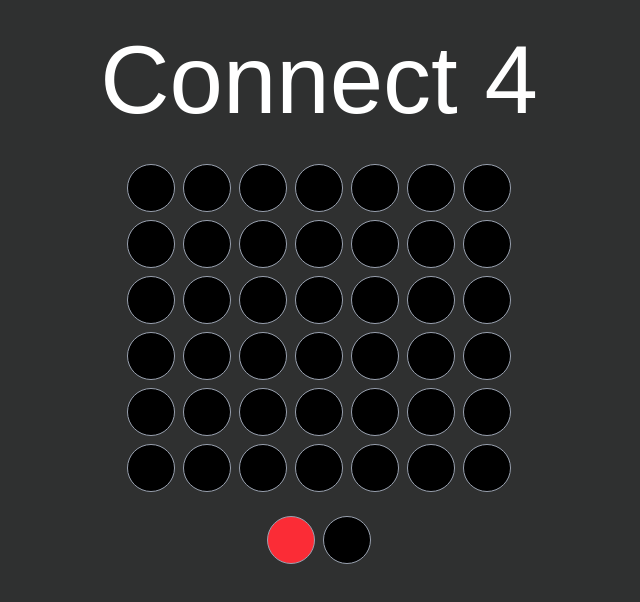
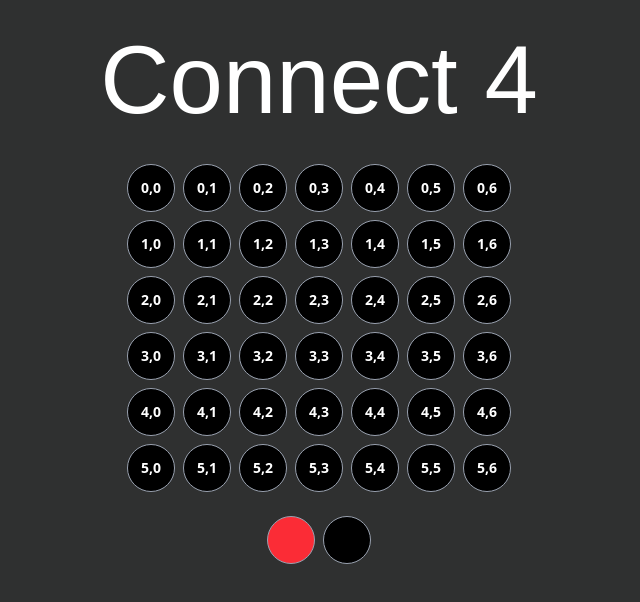
Before and after one commit to JulianAlvarez07/connect-4, a React (Vite) app: page / in a window 1280 px wide. Shown: the top 602 px of the page, without its empty margins (321-961 px from the left). Built offline with nearby package versions, Linux system fonts and the light colour scheme; a web font is replaced by a local one.

Commit message:
Add functionality for tokens to fall to the last column and create potential winners.

```diff
--- a/src/components/Connect4.jsx
+++ b/src/components/Connect4.jsx
@@ -8,31 +8,35 @@ const TURNS = {
 }
 
 const Connect4 = () => {
-  // const [turn, setTurn] = useState(TURN.RED)
   const filas = 6;
   const columnas = 7;
 
-  // Estado inicial con null en cada celda
-  const [board, setBoard] = useState(
-    Array.from({ length: filas }, (_, i) =>
-      Array.from({ length: columnas }, (_, j) => `${i},${j}`)
-    )
-  );
+  const [board, setBoard] = useState(Array.from({ length: filas }, () => Array(columnas).fill(null)));
 
   const [turn, setTurn] = useState(TURNS.RED)
 
 
-  const updateBoard = ([row, col]) => {
+  const findEmptyRow = (board, col) => {
+    for (let row = board.length - 1; row >= 0; row--) {
+      if (board[row][col] === null) return row;
+    }
+    return null;
+  };
+
+
+  const updateBoard = ([, col]) => {
+    const row = findEmptyRow(board, col);
+    if (row === null) return; // Columna llena
+
     const newBoard = [...board];
-    const updatedRow = [...newBoard[row]]; // Copiamos la fila
-    updatedRow[col] = turn; // turn tiene que ser 🔴 o 🟡
-    newBoard[row] = updatedRow; // Reemplazamos la fila modificada
+    const updatedRow = [...newBoard[row]];
+    updatedRow[col] = turn;
+    newBoard[row] = updatedRow;
     setBoard(newBoard);
 
-    const newTurn = turn === TURNS.RED ? TURNS.YELLOW : TURNS.RED
-    setTurn(newTurn)
-    return
-  }
+    const newTurn = turn === TURNS.RED ? TURNS.YELLOW : TURNS.RED;
+    setTurn(newTurn);
+  };
 
 
   return (
@@ -43,7 +47,7 @@ const Connect4 = () => {
       {board.map((fila, i) => (
         <div key={i} className="flex gap-2">
           {fila.map((celda, j) => (
-              <Square key={j} updateBoard={updateBoard} index={[i,j]}>
+            <Square key={j} updateBoard={updateBoard} index={[i, j]}>
               {board[i][j]}
             </Square>
           ))}
--- a/src/components/Square.jsx
+++ b/src/components/Square.jsx
@@ -14,7 +14,7 @@ export const Square = ({ children, updateBoard, index }) => {
   return (
     <div onClick={handleClick} className={className}>
       {/* Solo mostramos el emoji si existe */}
-      {["🔴", "🟡"].includes(children) ? children : ""}
+      {["🔴", "🟡"].includes(children) ? children : index.join(",")}
     </div>
   );
 };
--- /dev/null
+++ b/src/constant.js
@@ -0,0 +1,60 @@
+const ROWS = 6;
+const COLS = 7;
+
+function generarGanadores() {
+  const combinaciones = [];
+
+  // Horizontales
+  for (let row = 0; row < ROWS; row++) {
+    for (let col = 0; col <= COLS - 4; col++) {
+      combinaciones.push([
+        [row, col],
+        [row, col + 1],
+        [row, col + 2],
+        [row, col + 3],
+      ]);
+    }
+  }
+
+  // Verticales
+  for (let row = 0; row <= ROWS - 4; row++) {
+    for (let col = 0; col < COLS; col++) {
+      combinaciones.push([
+        [row, col],
+        [row + 1, col],
+        [row + 2, col],
+        [row + 3, col],
+      ]);
+    }
+  }
+
+  // Diagonales
+  for (let row = 0; row <= ROWS - 4; row++) {
+    for (let col = 0; col <= COLS - 4; col++) {
+      combinaciones.push([
+        [row, col],
+        [row + 1, col + 1],
+        [row + 2, col + 2],
+        [row + 3, col + 3],
+      ]);
+    }
+  }
+
+  // Diagonales
+  for (let row = 0; row <= ROWS - 4; row++) {
+    for (let col = 3; col < COLS; col++) {
+      combinaciones.push([
+        [row, col],
+        [row + 1, col - 1],
+        [row + 2, col - 2],
+        [row + 3, col - 3],
+      ]);
+    }
+  }
+
+  return combinaciones;
+}
+
+const ganadores = generarGanadores();
+
+export { ganadores };
```
Lines whose indentation alone changed are shown as unchanged.
